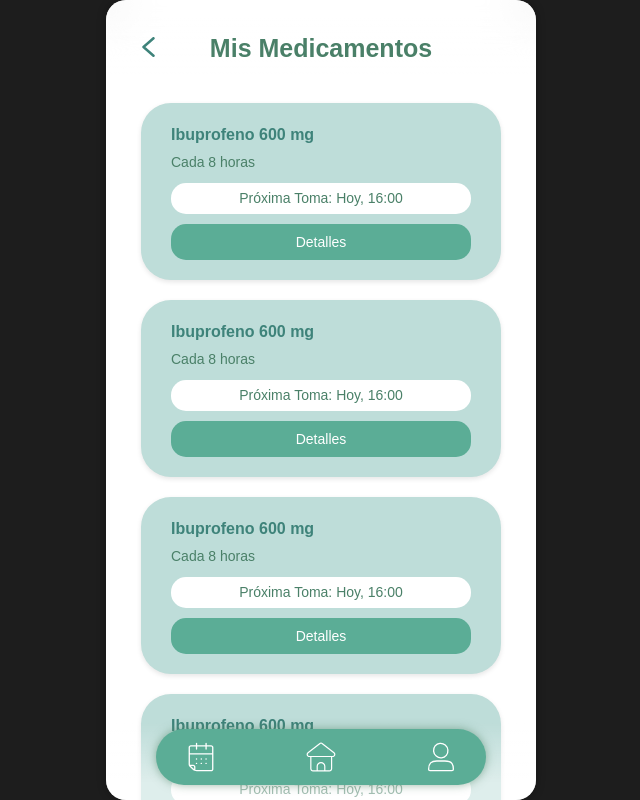
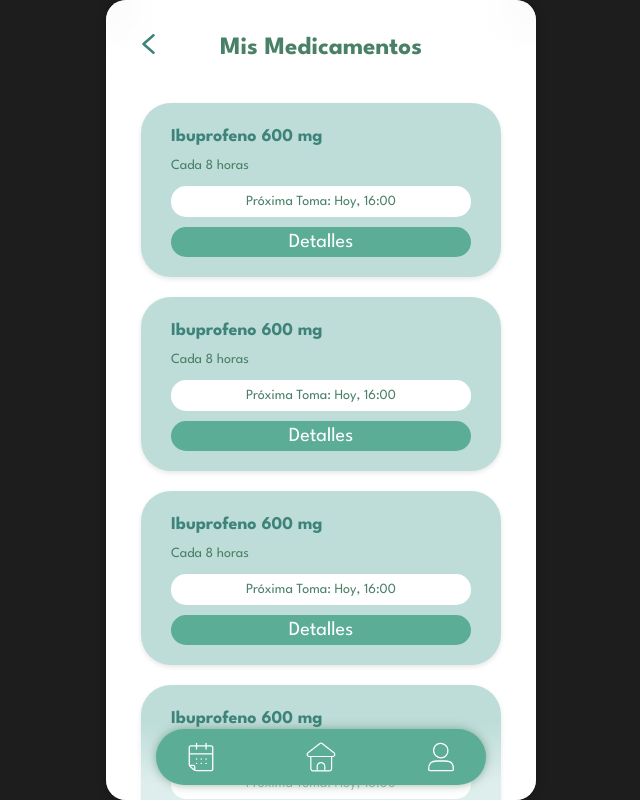
Before and after one commit to XZtotal/DCUProject, a plain HTML site: page proyecto/home/medicines/index.html in a window 1280 px wide. Shown: the whole page, without its empty margins (319-959 px from the left). Drawn offline with Linux system fonts and the light colour scheme.

Commit message:
Fuente añadida

```diff
--- a/proyecto/home/medicines/index.html
+++ b/proyecto/home/medicines/index.html
@@ -7,7 +7,7 @@
     <title>Web con AppContainer</title>
     <link rel="stylesheet" href="../../css/global.css">
     <style>
-
+        @import url('https://fonts.googleapis.com/css2?family=League+Spartan:wght@100..900&display=swap');
         main {
             padding: 25px;
             padding-top: 0px;
@@ -20,11 +20,13 @@
             background-color: var(--color-green2);
             box-shadow: 0 2px 5px rgba(0, 0, 0, 0.1);
             font-size: 14px;
+            font-family: 'League Spartan', sans-serif;
+
         }
 
         .medicamento h3 {
             margin: 0 0 5px;
-            font-size: 16px;
+            font-size: 18px;
             color: var(--color-text1);
         }
 
@@ -56,9 +58,11 @@
             color: white;
             border: none;
             border-radius: 15px;
-            padding: 10px;
-            font-size: 14px;
+            padding: 6px;
+            font-size: 20px;
             cursor: pointer;
+            font-family: 'League Spartan';
+
         }
 
         button:hover {
```
